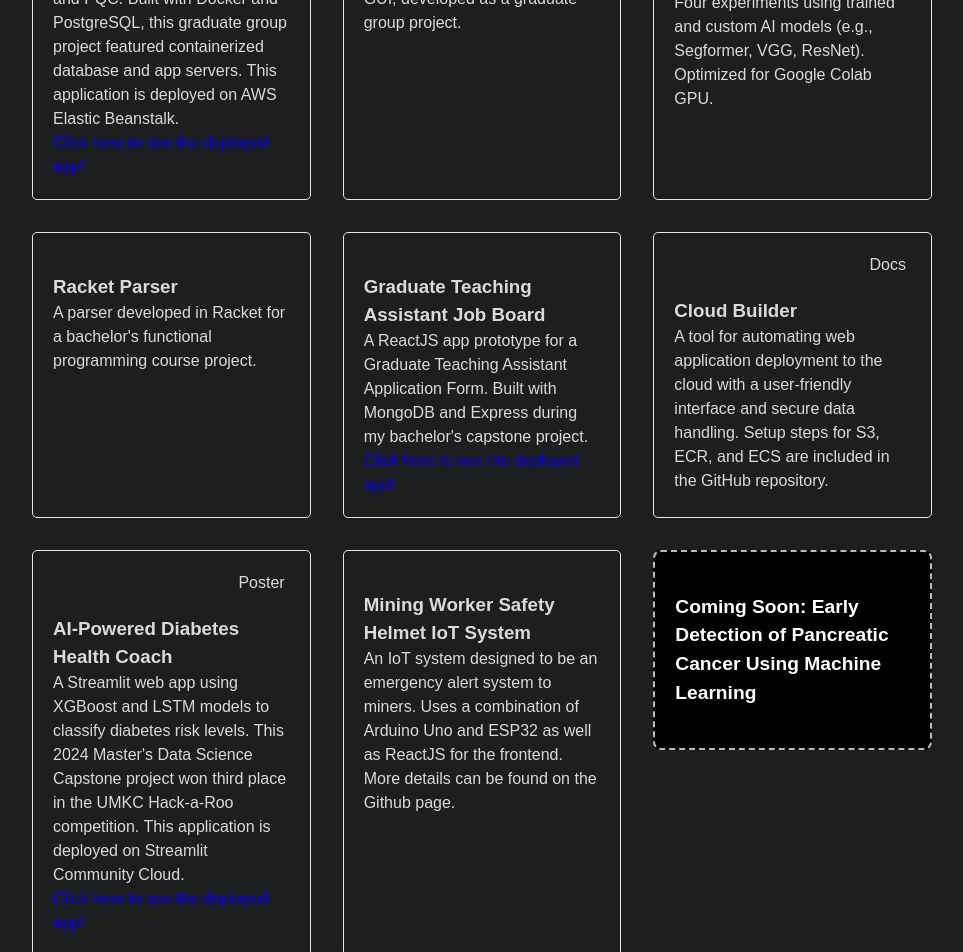
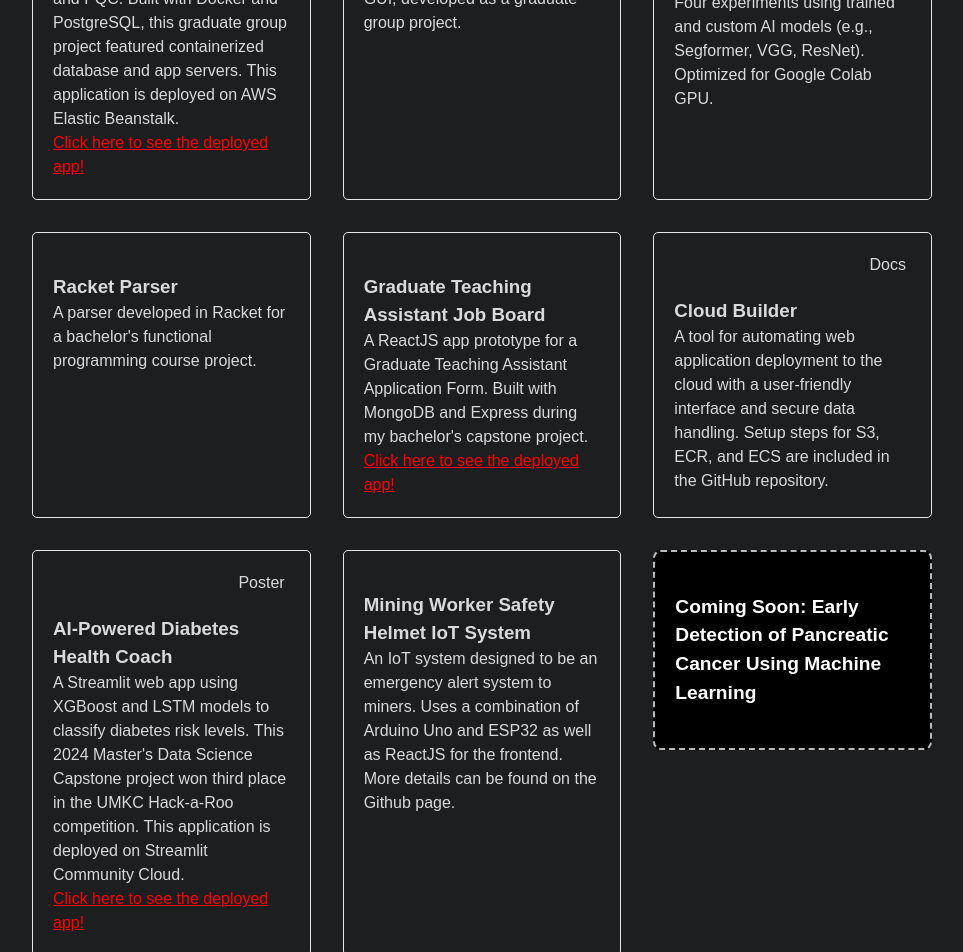
Before and after one commit to aa57c/PortfolioWebsite, a Next.js app: page / in a window 1280 px wide. Shown: the part 2340-3292 px from the top of the page, without its empty margins (158-1121 px from the left). Built offline with nearby package versions, Linux system fonts and the light colour scheme.

Commit message:
Update Projects.jsx

```diff
--- a/src/components/Projects.jsx
+++ b/src/components/Projects.jsx
@@ -52,21 +52,21 @@ const Projects = () => {
             <p>{project.description}</p>
             <div>
               {project.deployed && project.title == "Cryptography Web App" && (
-                <a href=" http://crypt-app-2-dev.us-east-1.elasticbeanstalk.com/" target="_blank" rel="noopener noreferrer" style={{ color: "blue", textDecoration: "underline" }}>
+                <a href=" http://crypt-app-2-dev.us-east-1.elasticbeanstalk.com/" target="_blank" rel="noopener noreferrer" style={{ color: "red", textDecoration: "underline" }}>
                   Click here to see the deployed app!
                 </a>
               )}
             </div>
             <div>
               {project.deployed && project.title == "AI-Powered Diabetes Health Coach" && (
-                <a href="https://diabetes-health-coach.streamlit.app/" target="_blank" rel="noopener noreferrer" style={{ color: "blue", textDecoration: "underline" }}>
+                <a href="https://diabetes-health-coach.streamlit.app/" target="_blank" rel="noopener noreferrer" style={{ color: "red", textDecoration: "underline" }}>
                   Click here to see the deployed app!
                 </a>
               )}
             </div>
             <div>
               {project.deployed && project.title == "Graduate Teaching Assistant Job Board" && (
-                <a href="https://graduate-teaching-assistant-job-board.vercel.app/" target="_blank" rel="noopener noreferrer" style={{ color: "blue", textDecoration: "underline" }}>
+                <a href="https://graduate-teaching-assistant-job-board.vercel.app/" target="_blank" rel="noopener noreferrer" style={{ color: "red", textDecoration: "underline" }}>
                   Click here to see the deployed app!
                 </a>
               )}
```
